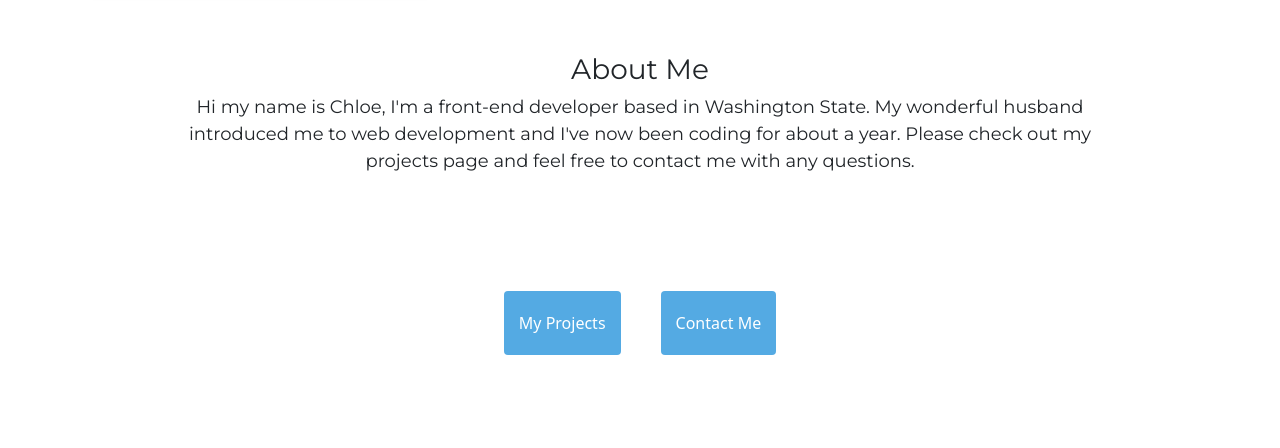
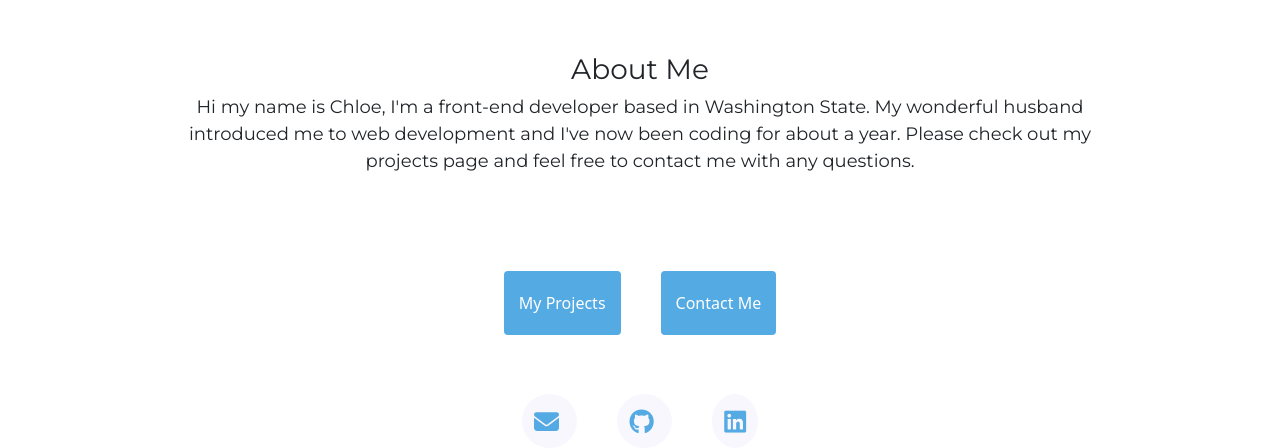
Before and after one commit to Chilolay/Portfolio-Project, a plain HTML site: page index.html in a window 1280 px wide. Shown: the part 647-1095 px from the top of the page. Before the commit the page ends 1070 px from the top, so only its background shows below. Drawn offline with nearby package versions, Linux system fonts and the light colour scheme.

Commit message:
added footer

```diff
--- a/index.html
+++ b/index.html
@@ -73,10 +73,7 @@
               >
             </li>
             <li class="nav-item">
-              <a
-                class="nav-link"
-                href="contact.html"
-                title="Contact Chloe Boyd"
+              <a class="nav-link" href="contact.html" title="Contact Chloe Boyd"
                 >Contact me</a
               >
             </li>
@@ -134,5 +131,22 @@
         >Contact me</a
       >
     </div>
+
+    <footer>
+      <div class="container text-center social-links">
+        <a href="mailto:chloe.boyd@outlook.com">
+          <i class="fa-solid fa-envelope"></i>
+        </a>
+        <a href="https://github.com/Chilolay" target="_blank">
+          <i class="fa-brands fa-github"></i>
+        </a>
+        <a
+          href="https://www.linkedin.com/in/chloealyceboyd?trk=people-guest_people_search-card"
+          target="_blank"
+        >
+          <i class="fa-brands fa-linkedin"></i>
+        </a>
+      </div>
+    </footer>
   </body>
 </html>
--- a/style.css
+++ b/style.css
@@ -5,25 +5,25 @@
 }
 
 .hero {
-    background: #F9F7FE;
+  background: #f9f7fe;
   padding: 80px 10px;
 }
 
 .hero p {
   font-size: 35px;
-    font-family: 'Montserrat', sans-serif;
+  font-family: "Montserrat", sans-serif;
   margin-bottom: 0;
 }
 
 .hero h1 {
   font-size: 50px;
-    font-family: 'Montserrat', sans-serif;
+  font-family: "Montserrat", sans-serif;
   font-weight: 400;
 }
 
 .hero h2 {
   font-size: 25px;
-    font-family: 'Montserrat', sans-serif;
+  font-family: "Montserrat", sans-serif;
   font-weight: 200;
 }
 
@@ -32,7 +32,7 @@
 }
 
 .about {
-    font-family: 'Montserrat', sans-serif;
+  font-family: "Montserrat", sans-serif;
   padding: 40px 160px;
 }
 
@@ -42,30 +42,30 @@
 
 .wrapper {
   margin-bottom: 100px;
-    font-family: 'Montserrat', sans-serif;
+  font-family: "Montserrat", sans-serif;
 }
 
 .wrapper h1 {
   font-size: 50px;
-    font-family: 'Montserrat', sans-serif;
+  font-family: "Montserrat", sans-serif;
   font-weight: 400;
-    background: #F9F7FE;
+  background: #f9f7fe;
   padding: 90px 10px;
 }
 
 .wrapper h2 {
   font-size: 30px;
-    font-family: 'Montserrat', sans-serif;
+  font-family: "Montserrat", sans-serif;
 }
 
 .wrapper p {
   font-size: 18px;
-    font-family: 'Montserrat', sans-serif;
+  font-family: "Montserrat", sans-serif;
 }
 
 .navigation-links {
   display: flex;
-  margin-top: 40px;
+  margin-top: 20px;
   justify-content: center;
 }
 
@@ -98,7 +98,7 @@ nav .navbar-nav .nav-link.active {
 
 .contact {
   margin-top: 100px;
-    font-family: 'Montserrat', sans-serif;
+  font-family: "Montserrat", sans-serif;
 }
 
 .contact h1 {
@@ -115,6 +115,21 @@ nav .navbar-nav .nav-link.active {
 
 .contact a:hover {
   color: var(--secondary-color);
+}
+
+.social-links a {
+  margin: 20px;
+  color: var(--primary-color);
+  background-color: #f9f7fe;
+  padding: 10px 12px;
+  font-size: 25px;
+  border-radius: 50%;
+  text-decoration: none;
+}
+
+.social-links a:hover {
+  color: white;
+  background-color: var(--secondary-color);
 }
 
 @media (max-width: 576px) {
```
Also changed, not shown: projects.html (+16 -4 lines). Lines whose indentation alone changed are shown as unchanged.
